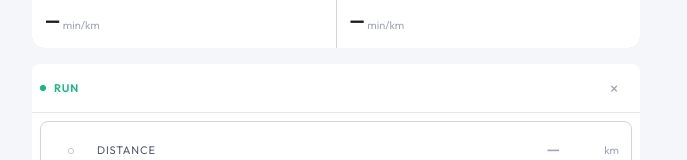
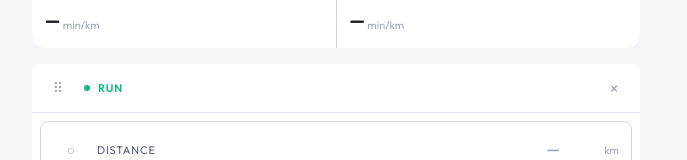
Before and after one commit to luizmaiadk-art/RunWalkCalc, a React (Vite) app: page / in a window 1280 px wide. Both pictures are taken after a click on the button "WORKOUT BUILDER". Shown: the part 259-419 px from the top of the page, without its empty margins (304-991 px from the left). Built offline with nearby package versions, Linux system fonts and the light colour scheme.

Commit message:
feat: add drag handle to SegmentRow

```diff
--- a/src/components/SegmentRow.tsx
+++ b/src/components/SegmentRow.tsx
@@ -1,6 +1,8 @@
 import { Segment, DistanceUnit } from '../engine/types';
 import { TriangleInput } from './TriangleInput';
 import { useWorkout } from '../store/context';
+import { useSortable } from '@dnd-kit/sortable';
+import { CSS } from '@dnd-kit/utilities';
 
 interface Props {
   segment: Segment;
@@ -12,14 +14,29 @@ const TYPE_COLOR: Record<'run' | 'walk', string> = { run: 'var(--run)', walk: 'v
 
 export function SegmentRow({ segment, unit, depth = 0 }: Props) {
   const { dispatch } = useWorkout();
+  const { attributes, listeners, setNodeRef, transform, transition, isDragging } = useSortable({ id: segment.id });
 
   function handleChange(updated: Segment) {
     dispatch({ type: 'UPDATE_SEGMENT', id: updated.id, patch: updated });
   }
 
+  const style = {
+    transform: CSS.Transform.toString(transform),
+    transition,
+    opacity: isDragging ? 0.5 : 1,
+  };
+
   return (
-    <div style={{ marginLeft: depth * 16, borderLeft: depth > 0 ? `2px solid ${TYPE_COLOR[segment.type]}22` : 'none' }}>
+    <div ref={setNodeRef} style={{ marginLeft: depth * 16, borderLeft: depth > 0 ? `2px solid ${TYPE_COLOR[segment.type]}22` : 'none', ...style }}>
       <div style={{ display: 'flex', alignItems: 'center', gap: 8, padding: '6px 8px', background: 'var(--surface)', borderRadius: 'var(--r) var(--r) 0 0', borderBottom: '1px solid var(--border-subtle)' }}>
+        <button
+          {...attributes}
+          {...listeners}
+          style={{ cursor: isDragging ? 'grabbing' : 'grab', touchAction: 'none', color: 'var(--text-3)', fontSize: 14, padding: '0 2px', lineHeight: 1, flexShrink: 0 }}
+          title="Drag to reorder"
+        >
+          ⠿
+        </button>
         <span style={{ width: 6, height: 6, borderRadius: '50%', background: TYPE_COLOR[segment.type], flexShrink: 0 }} />
         <span style={{ fontSize: 11, fontWeight: 600, textTransform: 'uppercase', letterSpacing: '0.08em', color: TYPE_COLOR[segment.type] }}>
           {segment.type}
```
